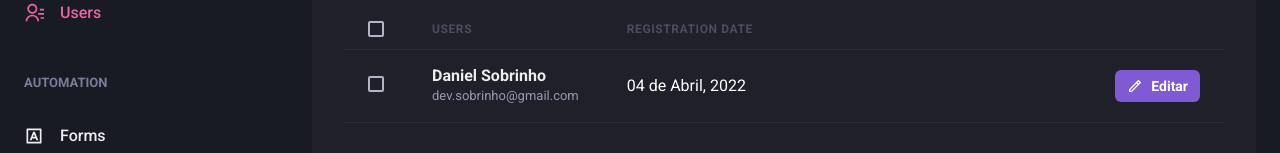
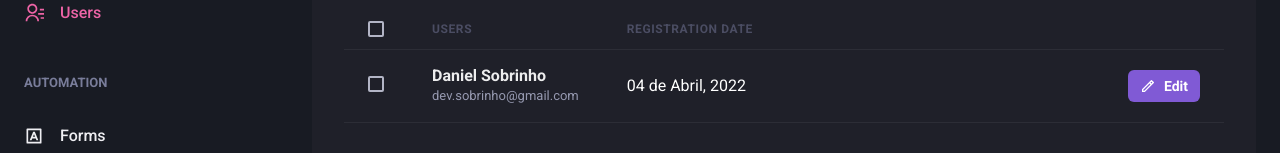
Before and after one commit to devSobrinho/dashgo, a Next.js app: page /users in a window 1280 px wide. Shown: the part 211-364 px from the top of the page. Built offline with nearby package versions, Linux system fonts and the light colour scheme.

Commit message:
completed

```diff
--- a/src/components/Form/Input.tsx
+++ b/src/components/Form/Input.tsx
@@ -1,7 +1,6 @@
 import {
     FormControl,
     FormErrorMessage,
-    FormHelperText,
     FormLabel,
     Input as ChakraInput,
     InputProps as ChakraInputProps,
--- a/src/pages/index.tsx
+++ b/src/pages/index.tsx
@@ -32,6 +32,7 @@ export default function Home(): JSX.Element {
         // eslint-disable-next-line no-promise-executor-return
         await new Promise(resolve => setTimeout(resolve, 2000));
 
+        // eslint-disable-next-line no-console
         console.log('values', values);
     };
 
@@ -85,7 +86,7 @@ export default function Home(): JSX.Element {
                     size="lg"
                     isLoading={formState.isSubmitting}
                 >
-                    Entrar
+                    Login
                 </Button>
             </Flex>
         </Flex>
--- a/src/pages/users/create.tsx
+++ b/src/pages/users/create.tsx
@@ -47,7 +47,7 @@ export default function CreateUser(): JSX.Element {
     > = async values => {
         // eslint-disable-next-line no-promise-executor-return
         await new Promise(resolve => setTimeout(resolve, 2000));
-
+        // eslint-disable-next-line no-console
         console.log('values', values);
     };
 
--- a/src/pages/users/index.tsx
+++ b/src/pages/users/index.tsx
@@ -118,7 +118,7 @@ export default function UserList(): JSX.Element {
                                                     />
                                                 }
                                             >
-                                                Editar
+                                                Edit
                                             </Button>
                                         </Td>
                                     )}
```
